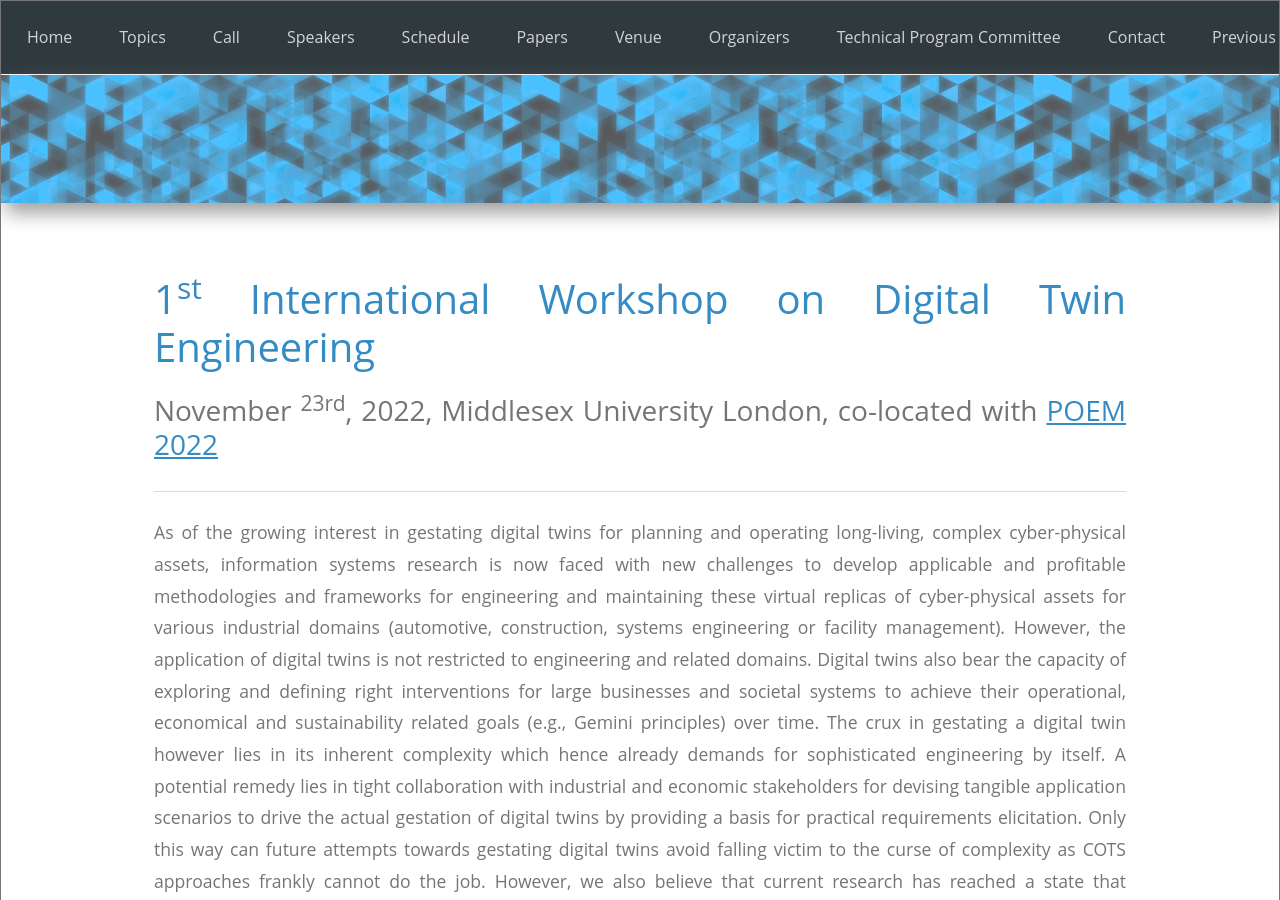
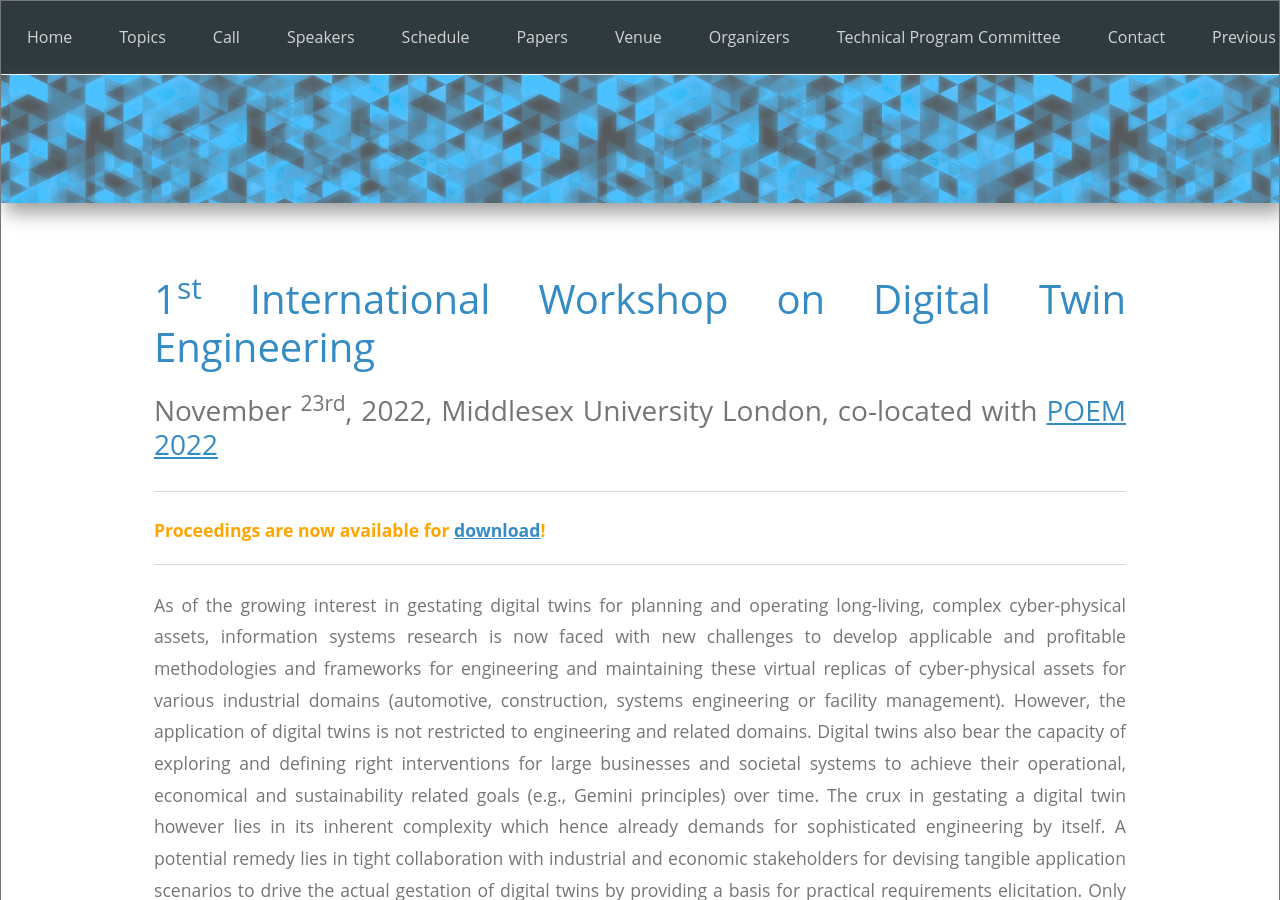
Before and after one commit to thedude81/dtworkshop, a Jekyll site: the page built from previous.html, in a window 1280 px wide and 900 px high. Built offline with Jekyll 4.4.1, drawn with Linux system fonts in a browser that asks for light colours.

Commit message:
Update previous.html

```diff
--- a/previous.html
+++ b/previous.html
@@ -13,6 +13,10 @@ parent:
     <div class="container-fluid">
       <h1>1<sup>st</sup> International Workshop on Digital Twin Engineering</h1>
         <h3>November <sup>23rd</sup>, 2022, Middlesex University London, co-located with <a href="https://poem2022.mdx.ac.uk">POEM 2022</a></h3>
+        <hr />
+        <font color="orange">
+          <b>Proceedings are now available for <a href="https://ceur-ws.org/Vol-3298/">download</a>!</b>
+        </font>
         <hr />
         <p>As of the growing interest in gestating digital twins for planning and operating long-living,
           complex cyber-physical assets, information systems research is now faced with new
```
